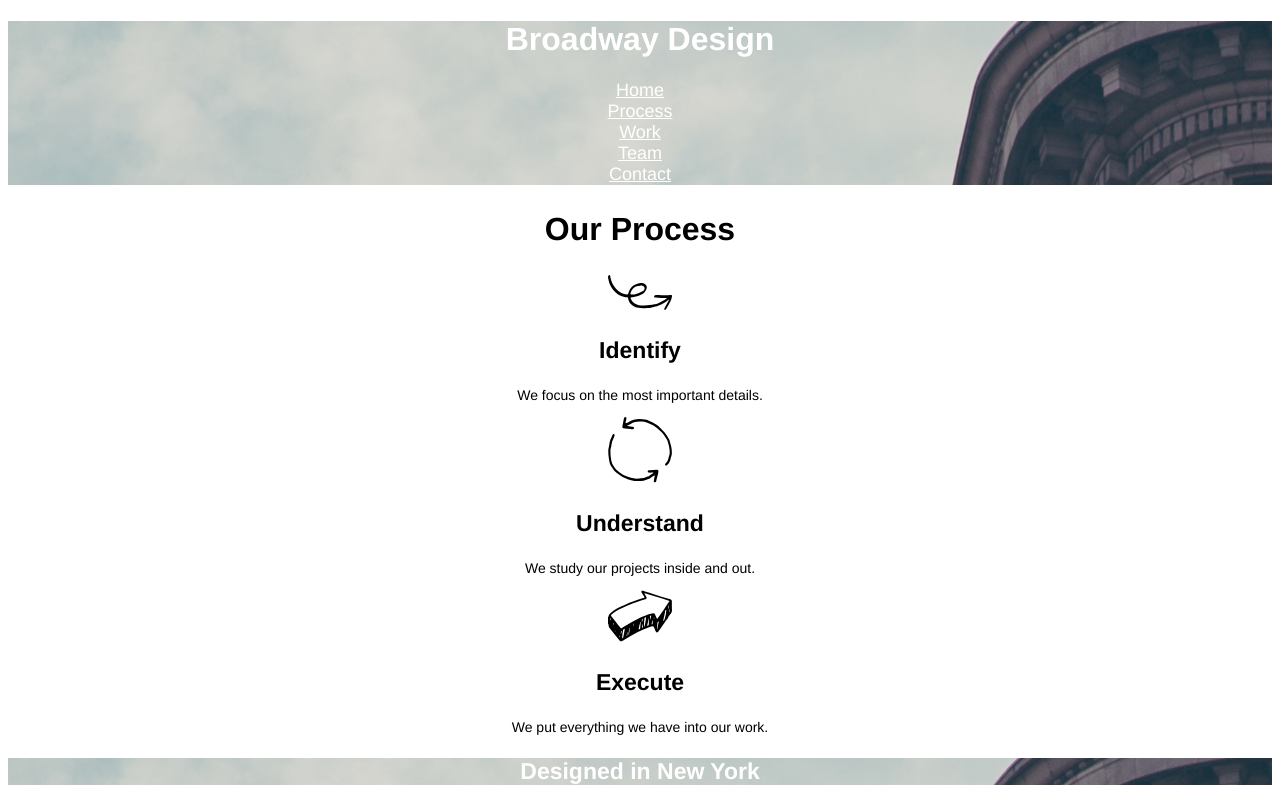
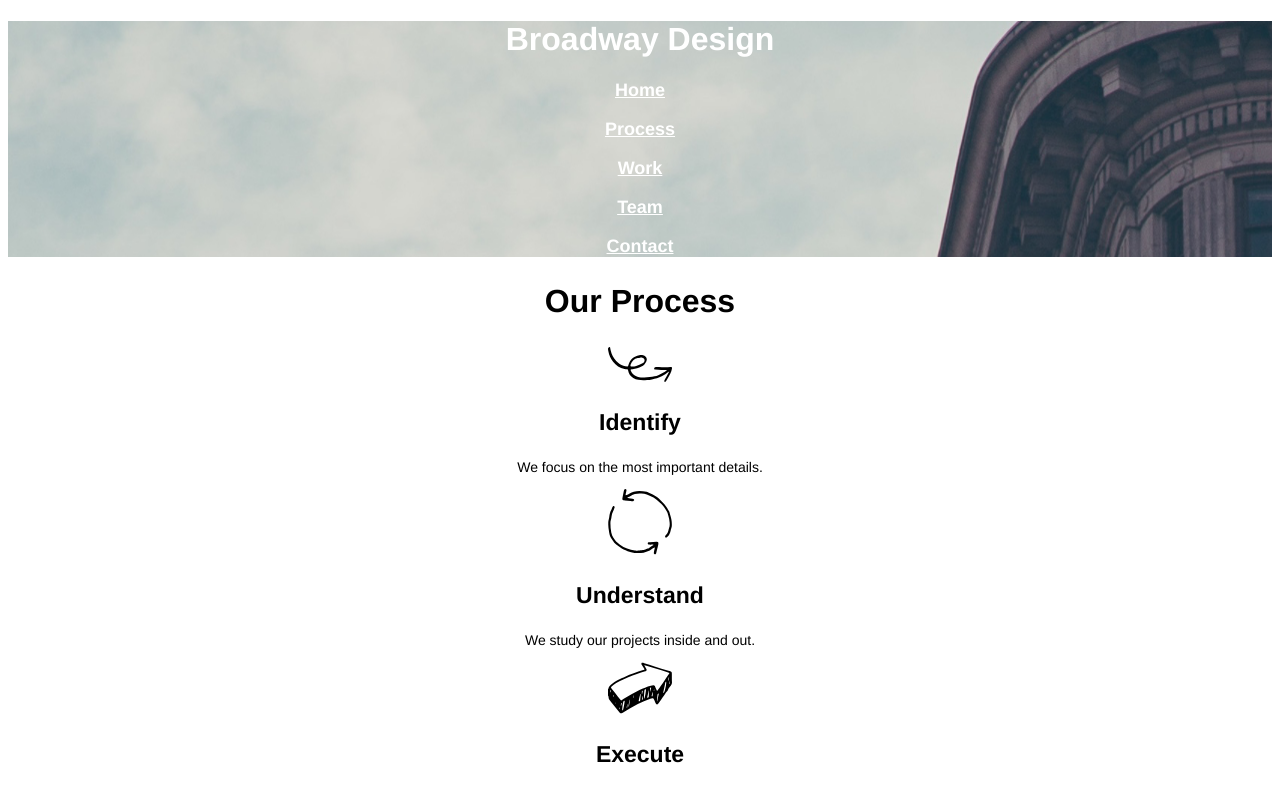
Before and after one commit to Gmfrey/Broadway, a plain HTML site: page index.html in a window 1280 px wide. Shown: the top 788 px of the page. Drawn offline with Linux system fonts and the light colour scheme.

Commit message:
formatting fixes

```diff
--- a/Resources/CSS/style.css
+++ b/Resources/CSS/style.css
@@ -6,6 +6,7 @@ html {
   background-image: url("../../Resources/Images/the-flatiron-building.png");
   background-repeat: no-repeat;
   color: white;
+  font-weight: bold;
 }
 a {
   color: white;
```
Also changed, not shown: index.html (+4 -0 lines).
